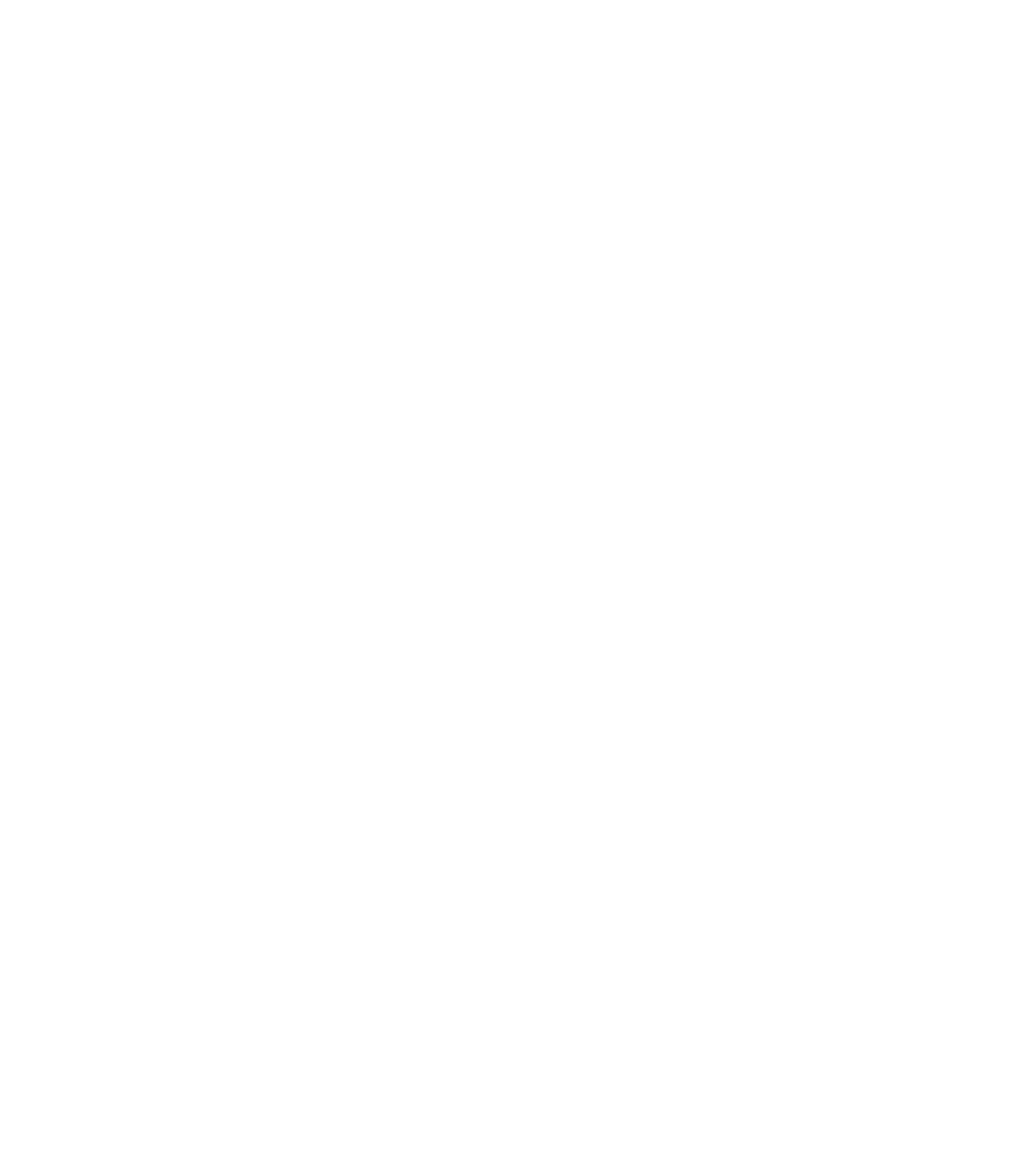
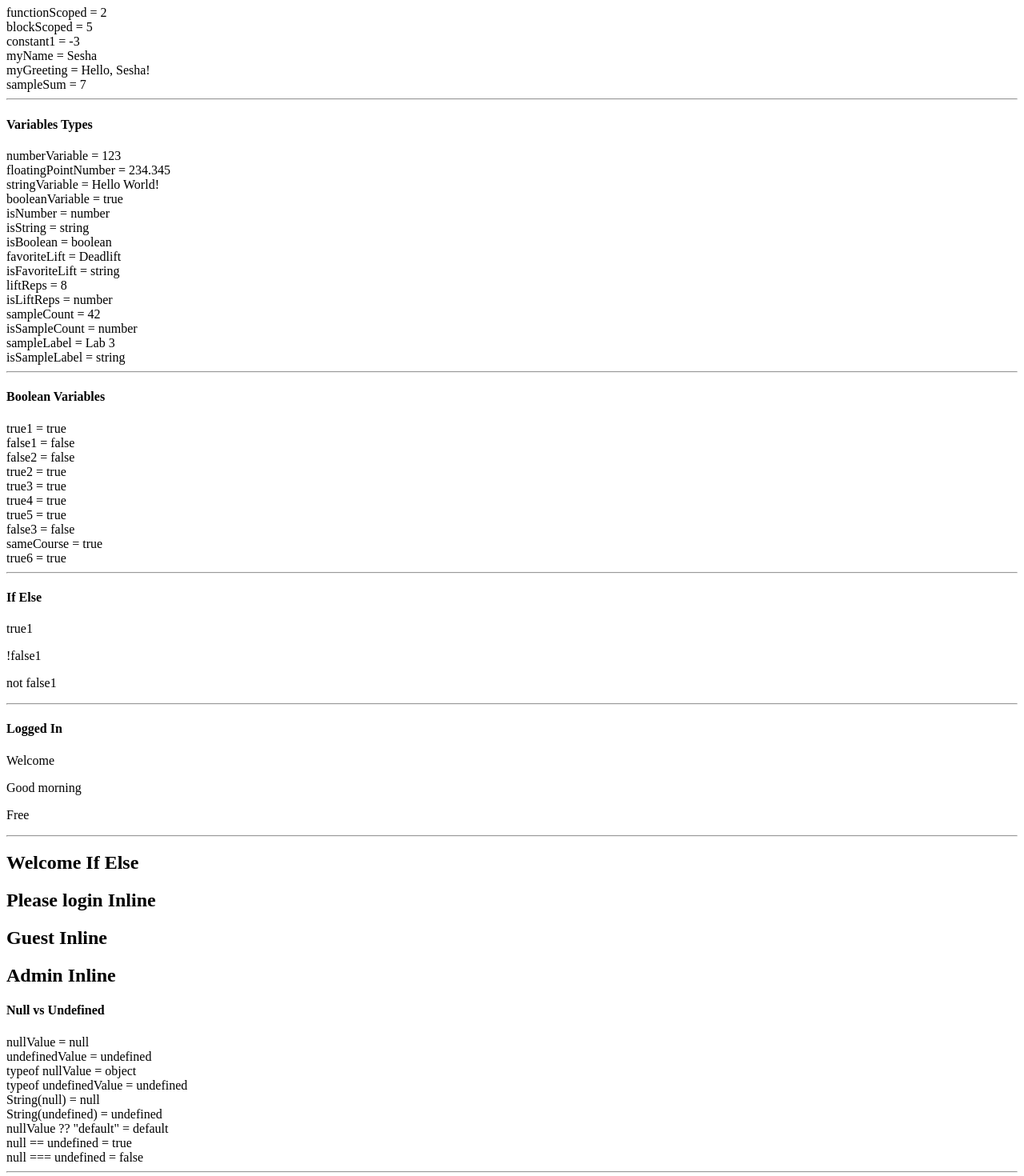
Before and after one commit to sesha-2k3/webdev-client, a Next.js app: page /labs/lab3 in a window 1280 px wide. Shown: the part 100-1570 px from the top of the page at 80% size. Before the commit the page ends 800 px from the top, so only its background shows below. Built offline with nearby package versions, Linux system fonts and the light colour scheme.

Commit message:
lab3: sec 3.2

```diff
--- /dev/null
+++ b/app/labs/lab3/BooleanVariables.tsx
@@ -0,0 +1,40 @@
+export default function BooleanVariables() {
+  let numberVariable = 123,
+    floatingPointNumber = 234.345;
+  let true1 = true,
+    false1 = false;
+  let false2 = true1 && false1;
+  let true2 = true1 || false1;
+  let true3 = !false2;
+  let true4 = numberVariable === 123;
+  let true5 = floatingPointNumber !== 321.432;
+  let false3 = numberVariable < 100;
+  let myCourse = "CS5610";
+  let sameCourse = myCourse === "CS5610";
+  const true6 = numberVariable !== 0;
+  return (
+    <div id="wd-boolean-variables">
+      <h4>Boolean Variables</h4>
+      true1 = {true1 + ""}
+      <br />
+      false1 = {false1 + ""}
+      <br />
+      false2 = {false2 + ""}
+      <br />
+      true2 = {true2 + ""}
+      <br />
+      true3 = {true3 + ""}
+      <br />
+      true4 = {true4 + ""}
+      <br />
+      true5 = {true5 + ""}
+      <br />
+      false3 = {false3 + ""}
+      <br />
+      sameCourse = {sameCourse + ""}
+      <br />
+      true6 = {true6 + ""}
+      <hr />
+    </div>
+  );
+}
--- /dev/null
+++ b/app/labs/lab3/ConditionalOutputIfElse.tsx
@@ -0,0 +1,12 @@
+export default function ConditionalOutputIfElse() {
+  const loggedIn = true;
+  if (loggedIn) {
+    return (
+      <h2 id="wd-conditional-output-if-else-welcome">Welcome If Else</h2>
+    );
+  } else {
+    return (
+      <h2 id="wd-conditional-output-if-else-login">Please login If Else</h2>
+    );
+  }
+}
--- /dev/null
+++ b/app/labs/lab3/ConditionalOutputInline.tsx
@@ -0,0 +1,13 @@
+export default function ConditionalOutputInline() {
+  const loggedIn = false;
+  const guest = true;
+  const admin = true;
+  return (
+    <div id="wd-conditional-output-inline">
+      {loggedIn && <h2>Welcome Inline</h2>}
+      {!loggedIn && <h2>Please login Inline</h2>}
+      {guest && <h2>Guest Inline</h2>}
+      {admin && <h2>Admin Inline</h2>}
+    </div>
+  );
+}
--- /dev/null
+++ b/app/labs/lab3/IfElse.tsx
@@ -0,0 +1,14 @@
+export default function IfElse() {
+  let true1 = true,
+    false1 = false;
+  return (
+    <div id="wd-if-else">
+      <h4>If Else</h4>
+      {true1 && <p>true1</p>}
+      {!false1 ? <p>!false1</p> : <p>false1</p>}
+      {!false1 && <p>not false1</p>}
+      {false1 && <p>false1</p>}
+      <hr />
+    </div>
+  );
+}
--- /dev/null
+++ b/app/labs/lab3/NullUndefined.tsx
@@ -0,0 +1,27 @@
+export default function NullUndefined() {
+  const nullValue = null;
+  const undefinedValue = undefined;
+  return (
+    <div id="wd-null-undefined">
+      <h4>Null vs Undefined</h4>
+      nullValue = {String(nullValue)}
+      <br />
+      undefinedValue = {String(undefinedValue)}
+      <br />
+      typeof nullValue = {typeof nullValue}
+      <br />
+      typeof undefinedValue = {typeof undefinedValue}
+      <br />
+      String(null) = {String(null)}
+      <br />
+      String(undefined) = {String(undefined)}
+      <br />
+      nullValue ?? "default" = {nullValue ?? "default"}
+      <br />
+      null == undefined = {String(null == undefined)}
+      <br />
+      null === undefined = {String(null === undefined)}
+      <hr />
+    </div>
+  );
+}
--- /dev/null
+++ b/app/labs/lab3/TernaryOperator.tsx
@@ -0,0 +1,14 @@
+export default function TernaryOperator() {
+  let loggedIn = true;
+  const hour = 9;
+  const premium = false;
+  return (
+    <div id="wd-ternary-operator">
+      <h4>Logged In</h4>
+      {loggedIn ? <p>Welcome</p> : <p>Please login</p>}
+      {hour < 12 ? <p>Good morning</p> : <p>Good afternoon</p>}
+      {premium ? <p>Premium</p> : <p>Free</p>}
+      <hr />
+    </div>
+  );
+}
--- /dev/null
+++ b/app/labs/lab3/VariableTypes.tsx
@@ -0,0 +1,52 @@
+export default function VariableTypes() {
+  let numberVariable = 123;
+  let floatingPointNumber = 234.345;
+  let stringVariable = "Hello World!";
+  let booleanVariable = true;
+  let isNumber = typeof numberVariable;
+  let isString = typeof stringVariable;
+  let isBoolean = typeof booleanVariable;
+  let favoriteLift = "Deadlift";
+  let liftReps = 8;
+  let isFavoriteLift = typeof favoriteLift;
+  let isLiftReps = typeof liftReps;
+  let sampleCount = 42;
+  let sampleLabel = "Lab 3";
+  let isSampleCount = typeof sampleCount;
+  let isSampleLabel = typeof sampleLabel;
+  return (
+    <div id="wd-variable-types">
+      <h4>Variables Types</h4>
+      numberVariable = {numberVariable}
+      <br />
+      floatingPointNumber = {floatingPointNumber}
+      <br />
+      stringVariable = {stringVariable}
+      <br />
+      booleanVariable = {booleanVariable + ""}
+      <br />
+      isNumber = {isNumber}
+      <br />
+      isString = {isString}
+      <br />
+      isBoolean = {isBoolean}
+      <br />
+      favoriteLift = {favoriteLift}
+      <br />
+      isFavoriteLift = {isFavoriteLift}
+      <br />
+      liftReps = {liftReps}
+      <br />
+      isLiftReps = {isLiftReps}
+      <br />
+      sampleCount = {sampleCount}
+      <br />
+      isSampleCount = {isSampleCount}
+      <br />
+      sampleLabel = {sampleLabel}
+      <br />
+      isSampleLabel = {isSampleLabel}
+      <hr />
+    </div>
+  );
+}
--- /dev/null
+++ b/app/labs/lab3/VariablesAndConstants.tsx
@@ -0,0 +1,25 @@
+export default function VariablesAndConstants() {
+  var functionScoped = 2;
+  let blockScoped = 5;
+  const constant1 = functionScoped - blockScoped;
+  let myName = "Sesha";
+  const myGreeting = "Hello, " + myName + "!";
+  const sampleSum = functionScoped + blockScoped;
+  return (
+    <div id="wd-variables-and-constants">
+      <h4>Variables and Constants</h4>
+      functionScoped = {functionScoped}
+      <br />
+      blockScoped = {blockScoped}
+      <br />
+      constant1 = {constant1}
+      <br />
+      myName = {myName}
+      <br />
+      myGreeting = {myGreeting}
+      <br />
+      sampleSum = {sampleSum}
+      <hr />
+    </div>
+  );
+}
--- a/app/labs/lab3/page.tsx
+++ b/app/labs/lab3/page.tsx
@@ -1,7 +1,24 @@
+import VariablesAndConstants from "./VariablesAndConstants";
+import VariableTypes from "./VariableTypes";
+import BooleanVariables from "./BooleanVariables";
+import IfElse from "./IfElse";
+import TernaryOperator from "./TernaryOperator";
+import ConditionalOutputIfElse from "./ConditionalOutputIfElse";
+import ConditionalOutputInline from "./ConditionalOutputInline";
+import NullUndefined from "./NullUndefined";
+
 export default function Lab3() {
   return (
     <div id="wd-lab3">
       <h2>Lab 3</h2>
+      <VariablesAndConstants />
+      <VariableTypes />
+      <BooleanVariables />
+      <IfElse />
+      <TernaryOperator />
+      <ConditionalOutputIfElse />
+      <ConditionalOutputInline />
+      <NullUndefined />
     </div>
   );
 }
```
